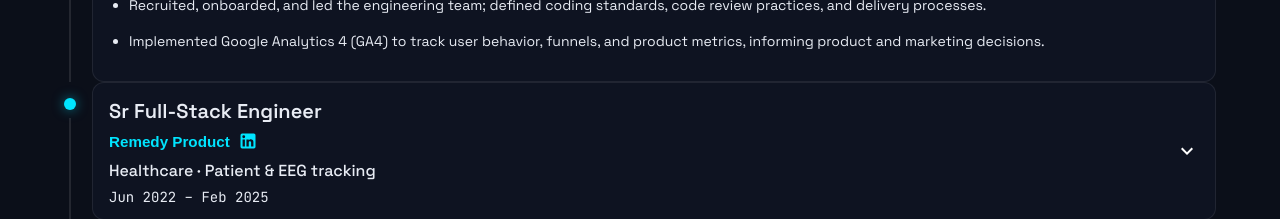
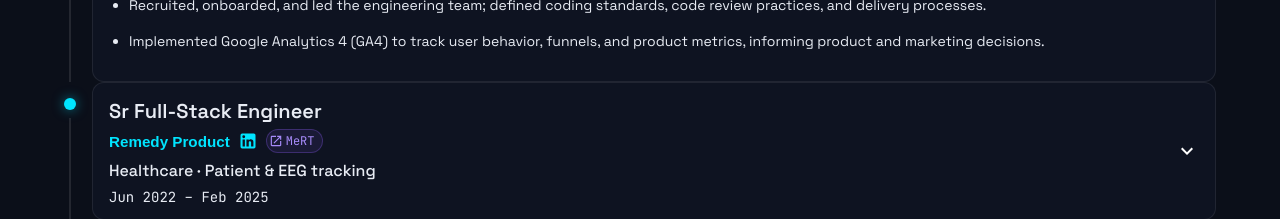
Before and after one commit to Eric-Souza/portfolio, a React (Vite) app: page / in a window 1280 px wide. Shown: the part 2140-2359 px from the top of the page. Built offline with nearby package versions, Linux system fonts and the light colour scheme.

Commit message:
Add MeRT app link for Remedy Product experience and case study.

```diff
--- a/src/data/caseStudies.ts
+++ b/src/data/caseStudies.ts
@@ -34,6 +34,8 @@
     company: 'Remedy Product',
     companyUrl: 'https://www.remedyproduct.com',
     companyLinkedIn: 'https://www.linkedin.com/company/remedyproduct',
+    productName: 'MeRT',
+    productUrl: 'https://mert.wavesynchrony.com/en/',
     tags: ['Architecture', 'Performance'],
     problem:
       'Remedy Product needed reliable patient and EEG data tracking with medical API integrations and optimized treatment workflows for healthcare partners.',
--- a/src/data/experience.ts
+++ b/src/data/experience.ts
@@ -27,6 +27,8 @@
     company: 'Remedy Product',
     companyUrl: 'https://www.remedyproduct.com',
     companyLinkedIn: 'https://www.linkedin.com/company/remedyproduct',
+    productName: 'MeRT',
+    productUrl: 'https://mert.wavesynchrony.com/en/',
     period: 'Jun 2022 – Feb 2025',
     domain: 'Healthcare · Patient & EEG tracking',
     bullets: [
```
